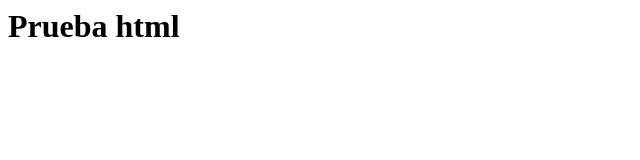
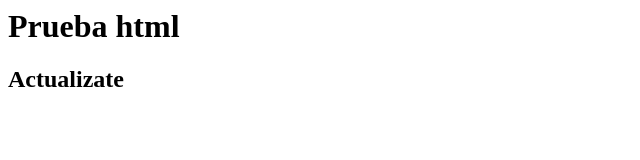
Before and after one commit to Piloair/Piloair, a plain HTML site: page index.html in a window 1280 px wide. Shown: the whole page, without its empty margins (0-640 px from the left). Drawn offline with Linux system fonts and the light colour scheme.

Commit message:
Update index.html

```diff
--- a/index.html
+++ b/index.html
@@ -1 +1,2 @@
 <h1>Prueba html</h1>
+<h2>Actualizate</h2>
```
